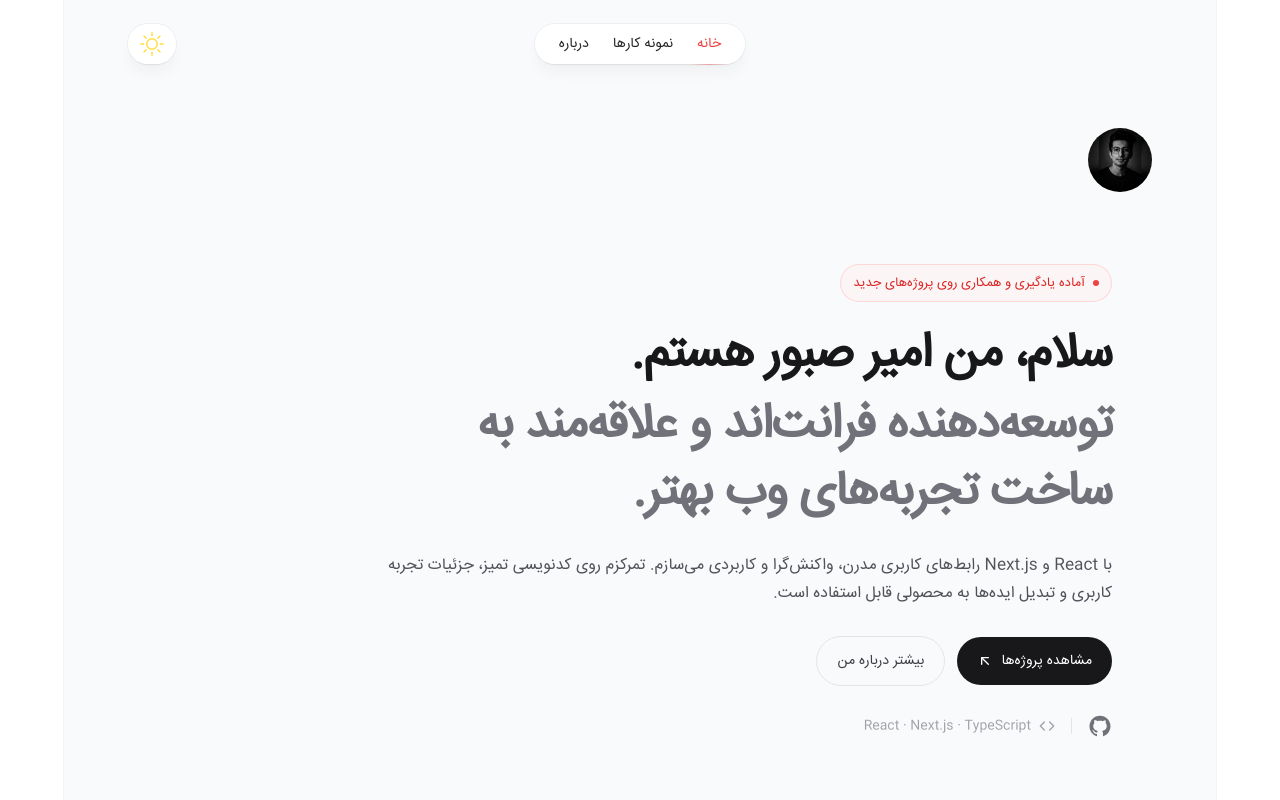
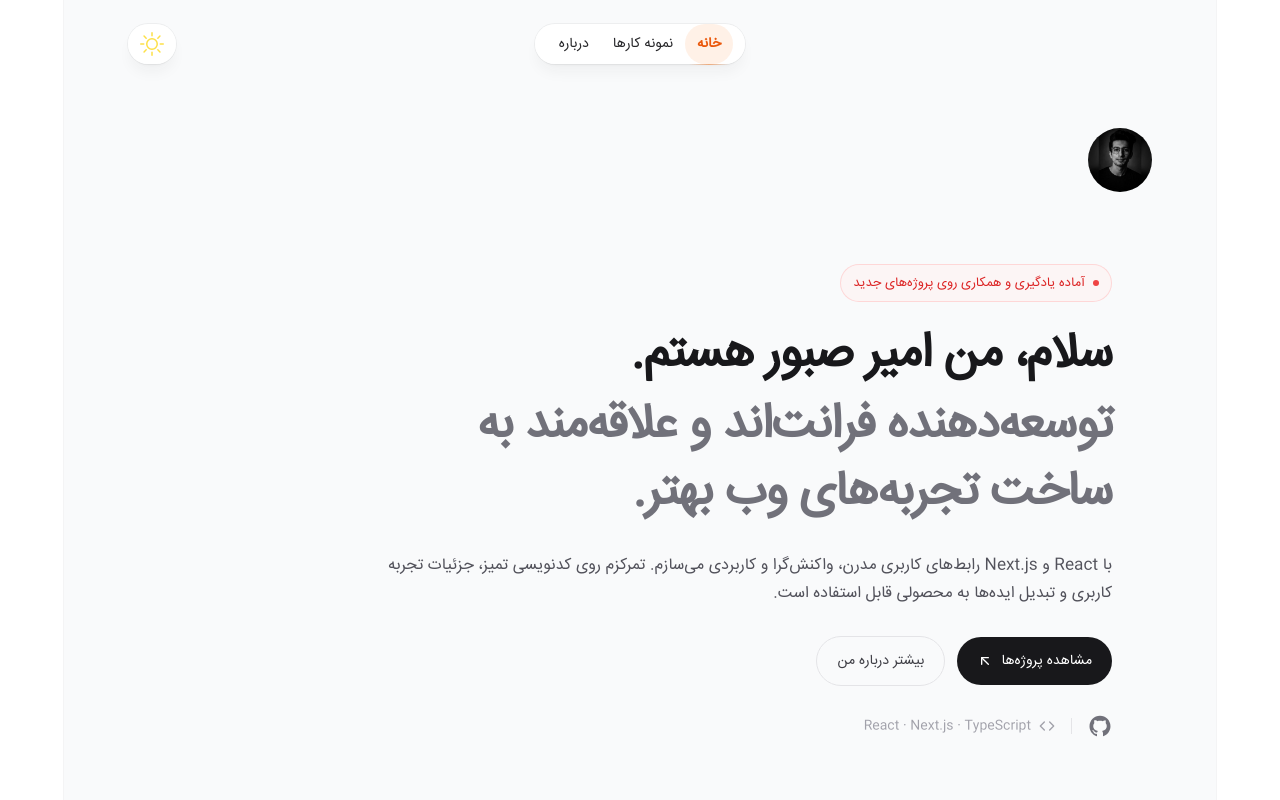
Before and after one commit to Amirsaboor/PersonalWebsite, a Next.js app: page / in a window 1280 px wide. Shown: the top 800 px of the page. Built offline with nearby package versions, Linux system fonts and the light colour scheme.

Commit message:
Highlight active navigation in orange across routes

```diff
--- a/src/components/Header.jsx
+++ b/src/components/Header.jsx
@@ -82,7 +82,11 @@ function MobileNavigation(props) {
 // ==== Desktop Nav ====
 function NavItem({ href, children }) {
   const pathname = usePathname()
-  let isActive = pathname === href
+  const currentPath = pathname?.replace(/\/+$/, '') || '/'
+  const targetPath = href?.replace(/\/+$/, '') || '/'
+  const isActive =
+    currentPath === targetPath ||
+    (targetPath !== '/' && currentPath.startsWith(`${targetPath}/`))
 
   return (
     <li>
@@ -91,13 +95,13 @@ function NavItem({ href, children }) {
         className={clsx(
           'relative block px-3 py-2 transition',
           isActive
-            ? 'text-red-500 dark:text-red-400'
-            : 'hover:text-red-500 dark:hover:text-red-400',
+            ? 'rounded-full bg-orange-500/10 font-semibold text-orange-600 dark:bg-orange-400/10 dark:text-orange-400'
+            : 'rounded-full hover:bg-orange-500/[0.07] hover:text-orange-600 dark:hover:text-orange-400',
         )}
       >
         {children}
         {isActive && (
-          <span className="absolute h-px inset-x-1 -bottom-px bg-gradient-to-r from-red-500/0 via-red-500/40 to-red-500/0 dark:from-red-400/0 dark:via-red-400/40 dark:to-red-400/0" />
+          <span className="absolute h-px inset-x-1 -bottom-px bg-gradient-to-r from-orange-500/0 via-orange-500/50 to-orange-500/0 dark:from-orange-400/0 dark:via-orange-400/50 dark:to-orange-400/0" />
         )}
       </Link>
     </li>
```
